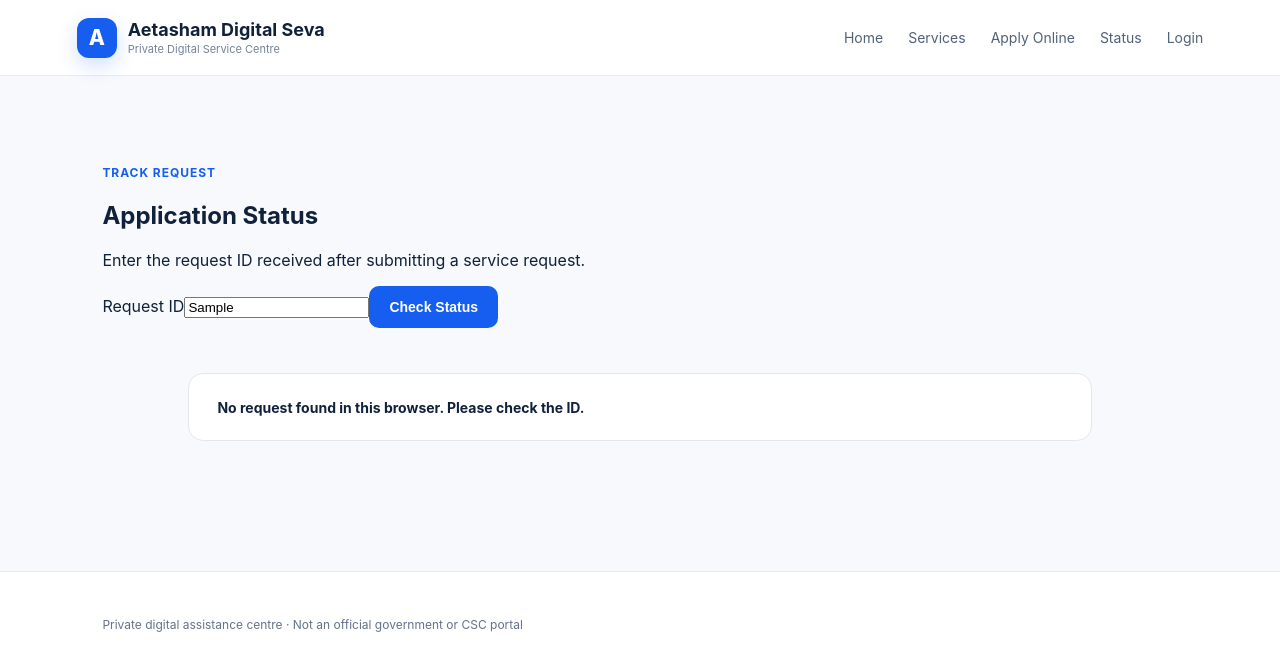
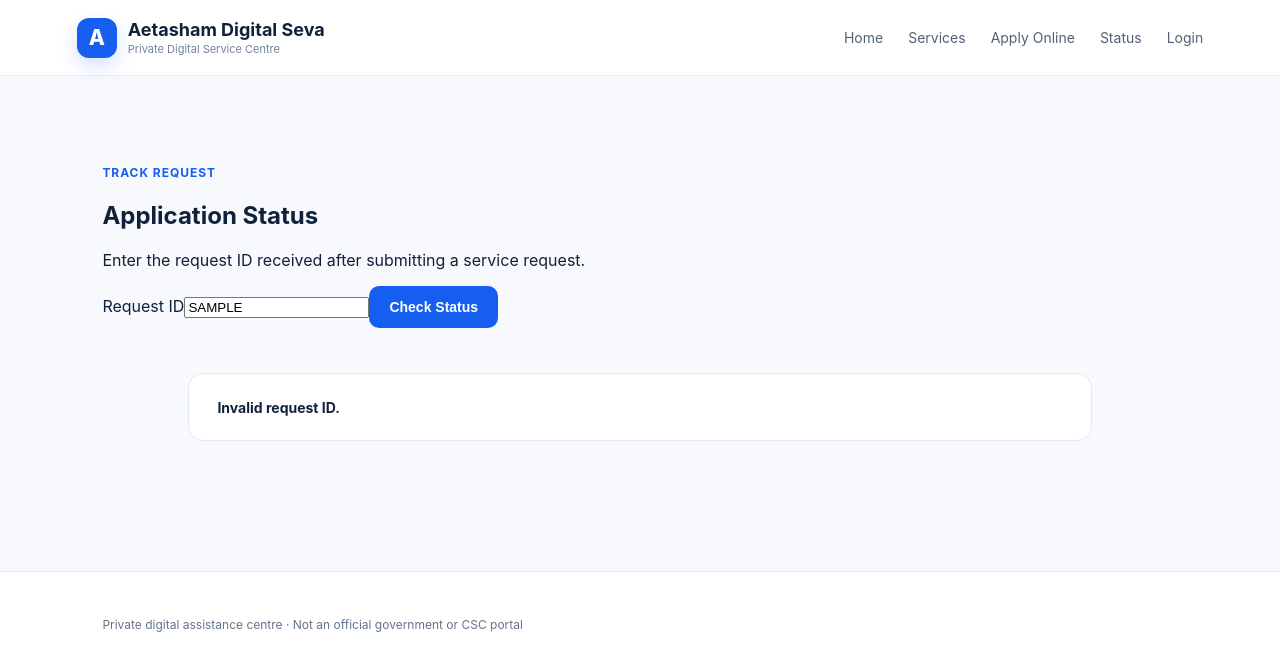
Before and after one commit to aetasham/Aetasham-Digital-Seva, a Next.js app: page /status in a window 1280 px wide. Both pictures are taken after typing "Sample" into the empty fields and a click on the button "Check Status". Shown: the top 670 px of the page. Built offline with nearby package versions, Linux system fonts and the light colour scheme; no server answers.

Commit message:
Connect status checker to shared backend

```diff
--- a/app/status/page.tsx
+++ b/app/status/page.tsx
@@ -5,63 +5,25 @@ import { useSearchParams } from 'next/navigation';
 import { FormEvent, Suspense, useEffect, useState } from 'react';
 
 function StatusForm() {
-  const params = useSearchParams();
-  const [id, setId] = useState(params.get('id') || '');
-  const [data, setData] = useState<any>(null);
-  const [message, setMessage] = useState('');
-
-  function check(e?: FormEvent) {
-    e?.preventDefault();
-    const value = id.trim();
-    if (!value) {
-      setMessage('Please enter your request ID.');
-      setData(null);
-      return;
-    }
-    const raw = localStorage.getItem('ads_' + value);
-    if (raw) {
-      setData(JSON.parse(raw));
-      setMessage('');
-    } else {
-      setData(null);
-      setMessage('No request found in this browser. Please check the ID.');
-    }
+  const params = useSearchParams(); const [id, setId] = useState(params.get('id') || ''); const [data, setData] = useState<any>(null); const [message, setMessage] = useState(''); const [loading, setLoading] = useState(false);
+  async function check(e?: FormEvent) {
+    e?.preventDefault(); const value = id.trim().toUpperCase(); if (!value) { setMessage('Please enter your request ID.'); setData(null); return; }
+    setLoading(true); setMessage('');
+    try { const response = await fetch(`/api/applications?id=${encodeURIComponent(value)}`, { cache: 'no-store' }); const result = await response.json(); if (!response.ok) throw new Error(result.error || 'Request not found.'); setData(result); }
+    catch (err) { setData(null); setMessage(err instanceof Error ? err.message : 'Unable to check status.'); }
+    finally { setLoading(false); }
   }
-
-  useEffect(() => {
-    const queryId = params.get('id');
-    if (queryId) {
-      setId(queryId);
-      const raw = localStorage.getItem('ads_' + queryId);
-      if (raw) {
-        setData(JSON.parse(raw));
-        setMessage('');
-      } else {
-        setMessage('No request found in this browser. Please check the ID.');
-      }
-    }
-  }, [params]);
-
-  return (
-    <section className="section">
-      <div className="formbox">
-        <span className="eyebrow">TRACK REQUEST</span>
-        <h2>Application Status</h2>
-        <p>Enter the request ID received after submitting a service request.</p>
-        <form onSubmit={check}><label>Request ID<input value={id} onChange={e => setId(e.target.value)} placeholder="Example: ADS12345678" required /></label><button className="primary">Check Status</button></form>
-        {message && <div className="notice"><div><b>{message}</b></div></div>}
-        {data && <div className="notice"><div><b>{data.service}</b><p>Applicant: {data.name}<br />Status: <strong>{data.status}</strong><br />Request ID: {data.id}</p></div></div>}
-      </div>
-    </section>
-  );
+  useEffect(() => { const queryId = params.get('id'); if (queryId) { setId(queryId); void check(); } }, [params]);
+  return <section className="section"><div className="formbox">
+    <span className="eyebrow">TRACK REQUEST</span><h2>Application Status</h2><p>Enter the request ID received after submitting a service request.</p>
+    <form onSubmit={check}><label>Request ID<input value={id} onChange={e => setId(e.target.value.toUpperCase())} placeholder="Example: ADSA1B2C3D4E5" required /></label><button className="primary" disabled={loading}>{loading ? 'Checking...' : 'Check Status'}</button></form>
+    {message && <div className="notice"><div><b>{message}</b></div></div>}
+    {data && <div className="notice"><div><b>{data.service}</b><p>Status: <strong>{data.status}</strong><br />Request ID: {data.id}</p></div></div>}
+  </div></section>;
 }
 
-export default function StatusPage() {
-  return (
-    <main>
-      <header className="topbar"><div className="brand"><div className="logo">A</div><div><b>Aetasham Digital Seva</b><small>Private Digital Service Centre</small></div></div><nav><Link href="/">Home</Link><Link href="/services">Services</Link><Link href="/apply">Apply Online</Link><Link href="/status">Status</Link><Link href="/login">Login</Link></nav></header>
-      <Suspense fallback={<section className="section"><div className="formbox"><p>Loading status checker...</p></div></section>}><StatusForm /></Suspense>
-      <footer>Private digital assistance centre · Not an official government or CSC portal</footer>
-    </main>
-  );
-}
+export default function StatusPage() { return <main>
+  <header className="topbar"><div className="brand"><div className="logo">A</div><div><b>Aetasham Digital Seva</b><small>Private Digital Service Centre</small></div></div><nav><Link href="/">Home</Link><Link href="/services">Services</Link><Link href="/apply">Apply Online</Link><Link href="/status">Status</Link><Link href="/login">Login</Link></nav></header>
+  <Suspense fallback={<section className="section"><div className="formbox"><p>Loading status checker...</p></div></section>}><StatusForm /></Suspense>
+  <footer>Private digital assistance centre · Not an official government or CSC portal</footer>
+</main>; }
```
